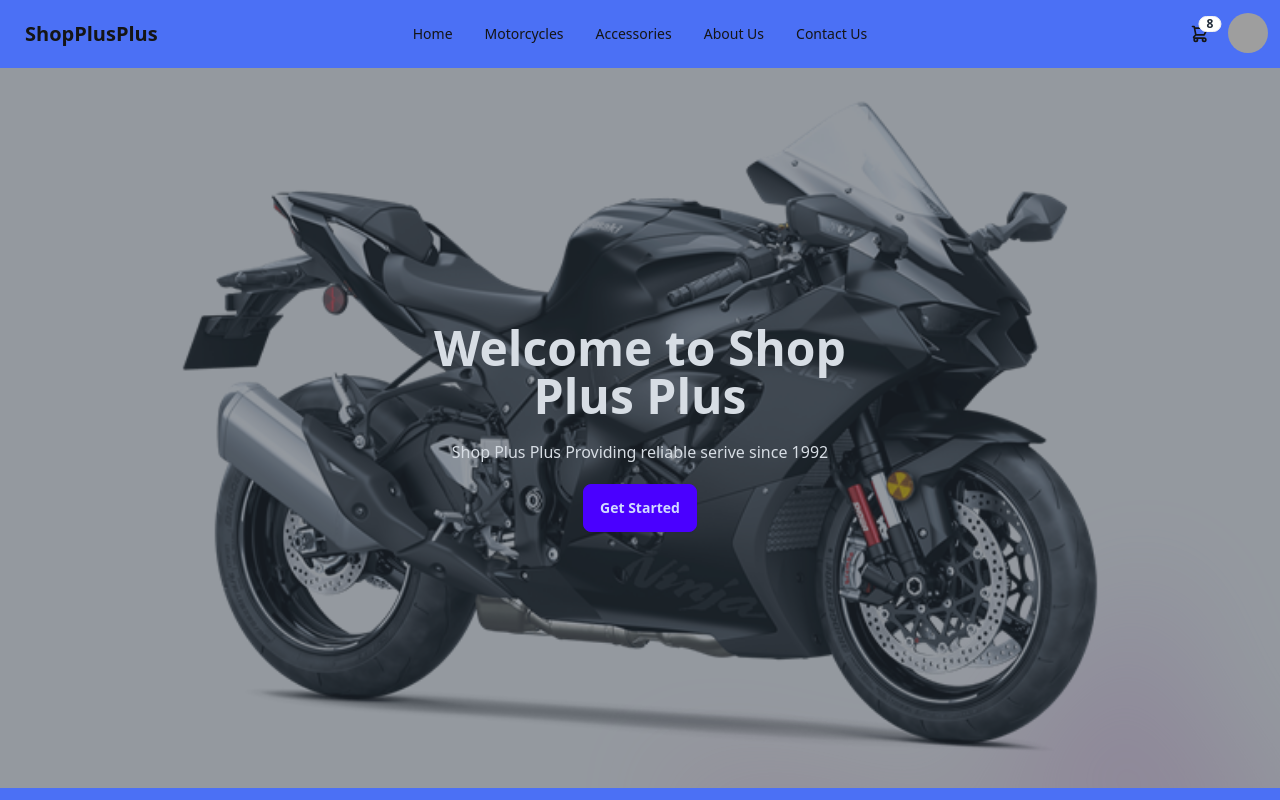
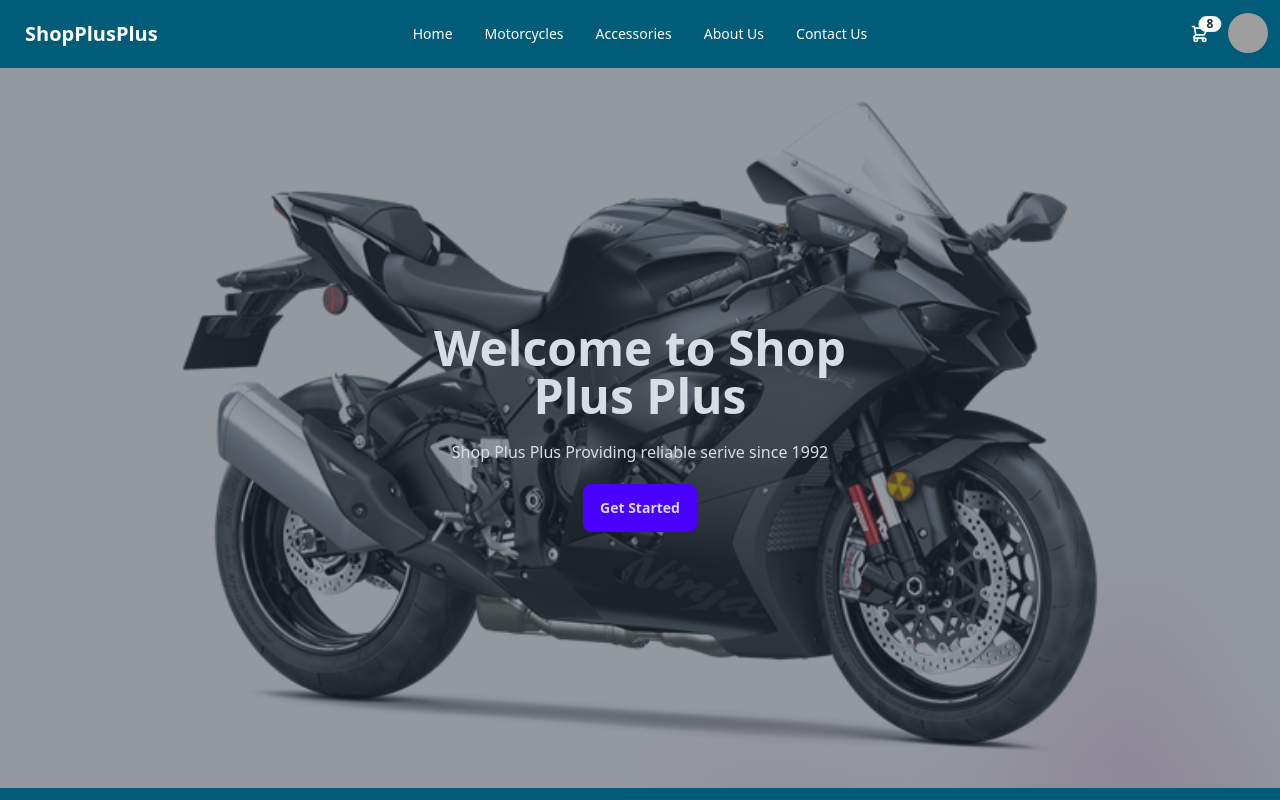
Before and after one commit to Asura-Nea/ShopPlusPlus, a React (Vite) app in the folder front-end/: page / in a window 1280 px wide. Shown: the top 800 px of the page. Built offline with nearby package versions, Linux system fonts and the light colour scheme; no server answers; grey boxes are pictures that could not be loaded.

Commit message:
update_themeColor

```diff
--- a/front-end/src/components/cardProduct/cardProduct.jsx
+++ b/front-end/src/components/cardProduct/cardProduct.jsx
@@ -16,7 +16,7 @@ const CardProduct = ({ imageAlt, imageSrc, name, price, star, model }) => {
                     alt={imageAlt}
                 />
             </figure>
-            <div className="card-body bg-white">
+            <div className="card-body bg-bg-card">
                 <h1 className="card-title">{model}</h1>
                 <h2>{name}</h2>
                 <div className="flex items-center">
--- a/front-end/src/components/footer/footer.jsx
+++ b/front-end/src/components/footer/footer.jsx
@@ -25,9 +25,6 @@ const Footer = () => {
 
                             </path>
                         </svg>
-
-
-
                         <svg
                             xmlns="http://www.w3.org/2000/svg"
                             width="24"
--- a/front-end/src/page/accessories/accessories.jsx
+++ b/front-end/src/page/accessories/accessories.jsx
@@ -20,7 +20,7 @@ function Motorcycles(accessoriesData) {
             <div className="mx-auto max-w-2xl px-4 py-16 sm:px-6 sm:py-0 lg:max-w-7xl lg:px-8">
                 <h2 className="text-2xl font-bold tracking-tight text-gray-900">Accessories</h2>
                 <div className="flex items-center justify-center">
-                    <h2 className="text-5xl font-bold tracking-tight text-red-600">ACCESSORIES</h2>
+                    <h2 className="text-5xl font-bold tracking-tight text-header-font">ACCESSORIES</h2>
                 </div>
                 <h2 className="text-2xl font-bold tracking-tight text-gray-900">show all {accessories.length} results</h2>
 
--- a/front-end/src/page/motorcycles/motorcycles.jsx
+++ b/front-end/src/page/motorcycles/motorcycles.jsx
@@ -19,7 +19,7 @@ function Motorcycles({ motorData }) {
             <div className="mx-auto max-w-2xl px-4 py-16 sm:px-6 sm:py-0 lg:max-w-7xl lg:px-8">
                 <h2 className="text-2xl font-bold tracking-tight text-gray-900">Motorcycles</h2>
                 <div className="flex items-center justify-center">
-                    <h2 className="text-5xl font-bold tracking-tight text-red-600">MOTORCYCLES</h2>
+                    <h2 className="text-5xl font-bold tracking-tight text-header-font">MOTORCYCLES</h2>
                 </div>
                 <h2 className="text-2xl font-bold tracking-tight text-gray-900">show all {motors.length} results</h2>
 
--- a/front-end/tailwind.config.js
+++ b/front-end/tailwind.config.js
@@ -1,4 +1,3 @@
-/* eslint-disable no-undef */
 /** @type {import('tailwindcss').Config} */
 export default {
   content: [
@@ -8,10 +7,12 @@ export default {
   theme: {
     extend: {
       colors: {
-        'shop-blue': '#4B70F5',
-        'shop-black': '#151515',
+        'shop-blue': '#005C78',
+        'shop-black': '#FFFFFF',
+        'header-font': '#005C78',
+        'bg-card': '#F3F7EC',
         'button-color': '#3DC2EC'
-      }
+      },
     },
   },
   plugins: [
```
